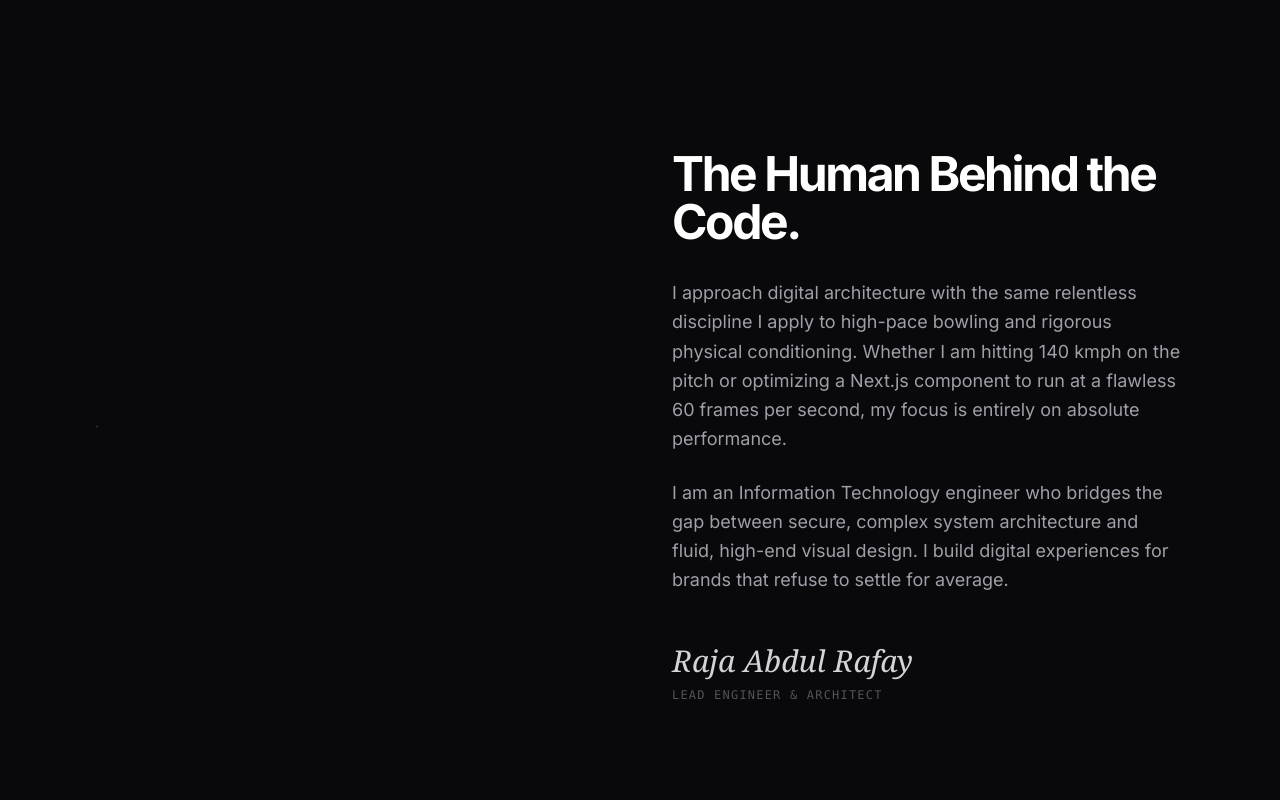
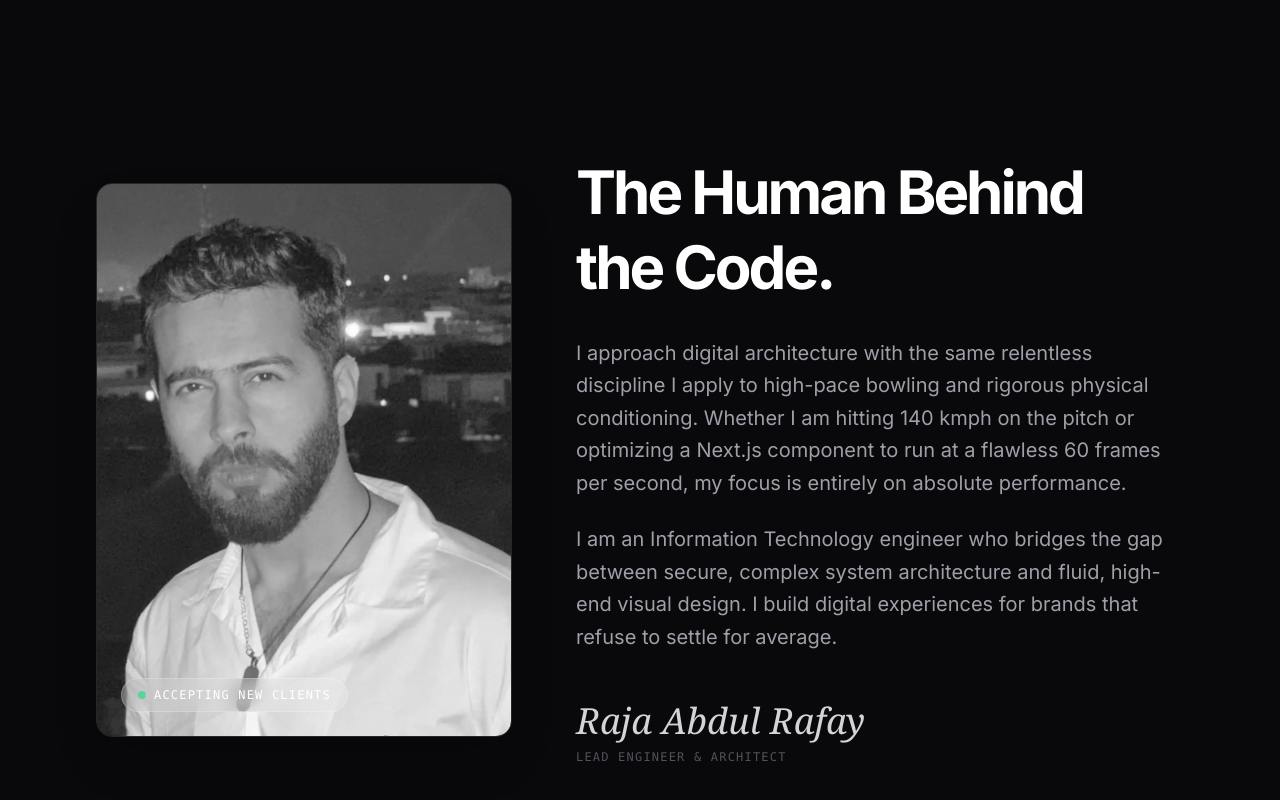
Before and after one commit to rayzzcoder/digital-studio, a Next.js app: page / in a window 1280 px wide. Shown: the part 4291-5091 px from the top of the page. Built offline with nearby package versions, Linux system fonts and the light colour scheme.

Commit message:
fix: optimize about section cinematic portrait and grid architecture

```diff
--- a/src/components/animations/ScrollReveal.tsx
+++ b/src/components/animations/ScrollReveal.tsx
@@ -3,7 +3,6 @@
 import { motion } from "framer-motion";
 import { ReactNode } from "react";
 
-// We are adding 'width' to the allowed TypeScript interface
 interface ScrollRevealProps {
   children: ReactNode;
   delay?: number;
@@ -11,16 +10,15 @@ interface ScrollRevealProps {
   width?: "fit-content" | "100%" | string;
 }
 
-// We destructure 'width' and give it a default value so it doesn't break older components
 export default function ScrollReveal({
   children,
   delay = 0,
   className = "",
-  width = "fit-content"
+  width = "100%" // <--- This is the master fix. Changed from "fit-content" to "100%"
 }: ScrollRevealProps) {
   return (
     <motion.div
-      style={{ width }} // This securely applies the inline width to the animated container
+      style={{ width }}
       initial={{ opacity: 0, y: 50 }}
       whileInView={{ opacity: 1, y: 0 }}
       viewport={{ once: true, margin: "-100px" }}
--- a/src/components/sections/About.tsx
+++ b/src/components/sections/About.tsx
@@ -4,18 +4,21 @@ import Image from "next/image";
 export default function About() {
   return (
     <section id="about" className="bg-zinc-950 text-white py-32 px-8 md:px-24">
-      <div className="max-w-7xl mx-auto flex flex-col md:flex-row gap-16 items-center">
+      {/* 1. We switch to CSS Grid for stricter width control */}
+      <div className="max-w-7xl mx-auto grid grid-cols-1 md:grid-cols-12 gap-16 items-center">
 
-        {/* The Cinematic Portrait */}
-        <div className="w-full md:w-1/2">
-          <ScrollReveal>
-            <div className="relative w-full aspect-[4/5] rounded-3xl overflow-hidden border border-zinc-800 group">
+        {/* 2. The Cinematic Portrait (Takes up 5 columns out of 12) */}
+        <div className="md:col-span-5 w-full flex justify-center md:justify-start">
+          <ScrollReveal width="100%">
+            {/* 3. Changed max-w-sm to max-w-md to allow the image to grow larger */}
+            <div className="relative w-full max-w-md aspect-[4/5] md:aspect-[3/4] rounded-2xl overflow-hidden border border-zinc-800 shadow-2xl">
               <Image
-                sizes="(max-width: 768px) 100vw, 50vw"
                 src="/images/me.webp"
-                alt="Portrait"
                 fill
-                className="object-cover grayscale group-hover:grayscale-0 transition-all duration-700"
+                sizes="(max-width: 768px) 100vw, 40vw"
+                priority
+                className="object-cover grayscale hover:grayscale-0 transition-all duration-700"
+                alt="Raja Abdul Rafay | Digital Architect"
               />
 
               {/* Status Badge */}
@@ -27,29 +30,29 @@ export default function About() {
           </ScrollReveal>
         </div>
 
-        {/* The Bio */}
-        <div className="w-full md:w-1/2">
-          <ScrollReveal delay={0.2}>
-            <h2 className="text-4xl md:text-5xl font-bold tracking-tighter mb-8">
-              The Human Behind the Code.
+        {/* 4. The Bio (Takes up the remaining 7 columns) */}
+        <div className="md:col-span-7 w-full">
+          <ScrollReveal delay={0.2} width="100%">
+            <h2 className="text-4xl md:text-5xl lg:text-6xl font-bold tracking-tighter mb-8 leading-tight">
+              The Human Behind <br className="hidden lg:block"/> the Code.
             </h2>
           </ScrollReveal>
 
-          <ScrollReveal delay={0.3}>
-            <p className="text-zinc-400 text-lg leading-relaxed mb-6">
+          <ScrollReveal delay={0.3} width="100%">
+            <p className="text-zinc-400 text-lg lg:text-xl leading-relaxed mb-6">
               I approach digital architecture with the same relentless discipline I apply to high-pace bowling and rigorous physical conditioning. Whether I am hitting 140 kmph on the pitch or optimizing a Next.js component to run at a flawless 60 frames per second, my focus is entirely on absolute performance.
             </p>
           </ScrollReveal>
 
-          <ScrollReveal delay={0.4}>
-            <p className="text-zinc-400 text-lg leading-relaxed mb-12">
+          <ScrollReveal delay={0.4} width="100%">
+            <p className="text-zinc-400 text-lg lg:text-xl leading-relaxed mb-12">
               I am an Information Technology engineer who bridges the gap between secure, complex system architecture and fluid, high-end visual design. I build digital experiences for brands that refuse to settle for average.
             </p>
           </ScrollReveal>
 
           {/* Signature / Detail */}
-          <ScrollReveal delay={0.5}>
-            <div className="font-serif italic text-3xl text-zinc-300">
+          <ScrollReveal delay={0.5} width="100%">
+            <div className="font-serif italic text-3xl lg:text-4xl text-zinc-300">
               Raja Abdul Rafay
             </div>
             <div className="text-zinc-600 font-mono text-xs uppercase tracking-widest mt-2">
--- a/src/components/sections/PortfolioGrid.tsx
+++ b/src/components/sections/PortfolioGrid.tsx
@@ -28,7 +28,6 @@ export default function PortfolioGrid() {
         <div className="grid grid-cols-1 md:grid-cols-2 lg:grid-cols-3 gap-12">
           {projects.map((project, index) => (
             <ScrollReveal key={project.id} delay={index * 0.15}>
-              {/* Wrap the entire card in a Link component */}
               <Link href={`/work/${project.slug}`} className="group block cursor-pointer">
 
                 <div className="relative w-full aspect-[4/5] bg-zinc-900 overflow-hidden rounded-lg mb-6">
@@ -37,6 +36,7 @@ export default function PortfolioGrid() {
                     src={project.image}
                     alt={project.title}
                     fill
+                    priority={index === 0}
                     className="object-cover transition-transform duration-700 group-hover:scale-105"
                   />
                 </div>
--- a/src/components/sections/Work.tsx
+++ b/src/components/sections/Work.tsx
@@ -11,13 +11,13 @@ const projects = [
     title: "VibePlayer Engine",
     role: "Full-Stack Architecture",
     description: "A seamless, database-backed streaming application engineered for high-performance audio playback and fluid UI interactions.",
-    image: "/images/project-vibe.webp", // Add a screenshot of VibePlayer here
+    image: "/images/project-vibe.webp",
   },
   {
     title: "Clinical Scheduling Node",
     role: "Backend & Systems Design",
     description: "A secure, comprehensive appointment management architecture featuring full CRUD operations and relational database tracking.",
-    image: "/images/project-medical.webp", // Add a screenshot of your appointment system here
+    image: "/images/project-medical.webp",
   }
 ];
 
@@ -47,39 +47,37 @@ export default function Work() {
 function ProjectCard({ project, index }: { project: any, index: number }) {
   const containerRef = useRef<HTMLDivElement>(null);
 
-  // Tracks the scroll progress specifically when this container is in the viewport
   const { scrollYProgress } = useScroll({
     target: containerRef,
     offset: ["start end", "end start"],
   });
 
-  // Maps the scroll progress (0 to 1) to a pixel transformation (-15% to 15%)
   const y = useTransform(scrollYProgress, [0, 1], ["-15%", "15%"]);
 
   return (
-    <div className="flex flex-col md:flex-row gap-12 items-center group cursor-none">
+    // Switched from Flexbox to a strict 12-column Grid
+    <div className="grid grid-cols-1 md:grid-cols-12 gap-8 md:gap-12 items-center group cursor-none">
 
-      {/* The Parallax Image Container */}
+      {/* The Image Container strictly takes up 7 columns out of 12 */}
       <div
         ref={containerRef}
-        className={`w-full md:w-2/3 aspect-video relative overflow-hidden rounded-xl border border-zinc-800 ${index % 2 !== 0 ? 'md:order-2' : ''}`}
+        className={`relative w-full aspect-video overflow-hidden rounded-xl border border-zinc-800 md:col-span-7 ${index % 2 !== 0 ? 'md:order-2' : 'md:order-1'}`}
       >
         <motion.div style={{ y }} className="absolute inset-0 w-full h-[130%] -top-[15%]">
           <Image
-            sizes="(max-width: 768px) 100vw, 50vw"
             src={project.image}
             alt={project.title}
             fill
+            sizes="(max-width: 768px) 100vw, 60vw"
             className="object-cover grayscale group-hover:grayscale-0 transition-all duration-700"
           />
         </motion.div>
 
-        {/* Subtle glass overlay that fades on hover */}
         <div className="absolute inset-0 bg-zinc-950/20 group-hover:bg-transparent transition-colors duration-700" />
       </div>
 
-      {/* Project Details */}
-      <div className={`w-full md:w-1/3 ${index % 2 !== 0 ? 'md:order-1' : ''}`}>
+      {/* The Text Container strictly takes up the remaining 5 columns */}
+      <div className={`md:col-span-5 ${index % 2 !== 0 ? 'md:order-1' : 'md:order-2'}`}>
         <ScrollReveal delay={0.2}>
           <div className="text-emerald-500 font-mono text-xs uppercase tracking-widest mb-4">
             {project.role}
@@ -91,7 +89,6 @@ function ProjectCard({ project, index }: { project: any, index: number }) {
             {project.description}
           </p>
 
-          {/* Custom interactive view button */}
           <button className="flex items-center gap-4 text-sm font-mono uppercase tracking-widest hover:text-emerald-400 transition-colors group/btn">
             <span className="w-8 h-[1px] bg-zinc-600 group-hover/btn:bg-emerald-400 group-hover/btn:w-12 transition-all duration-300" />
             Inspect Architecture
```
